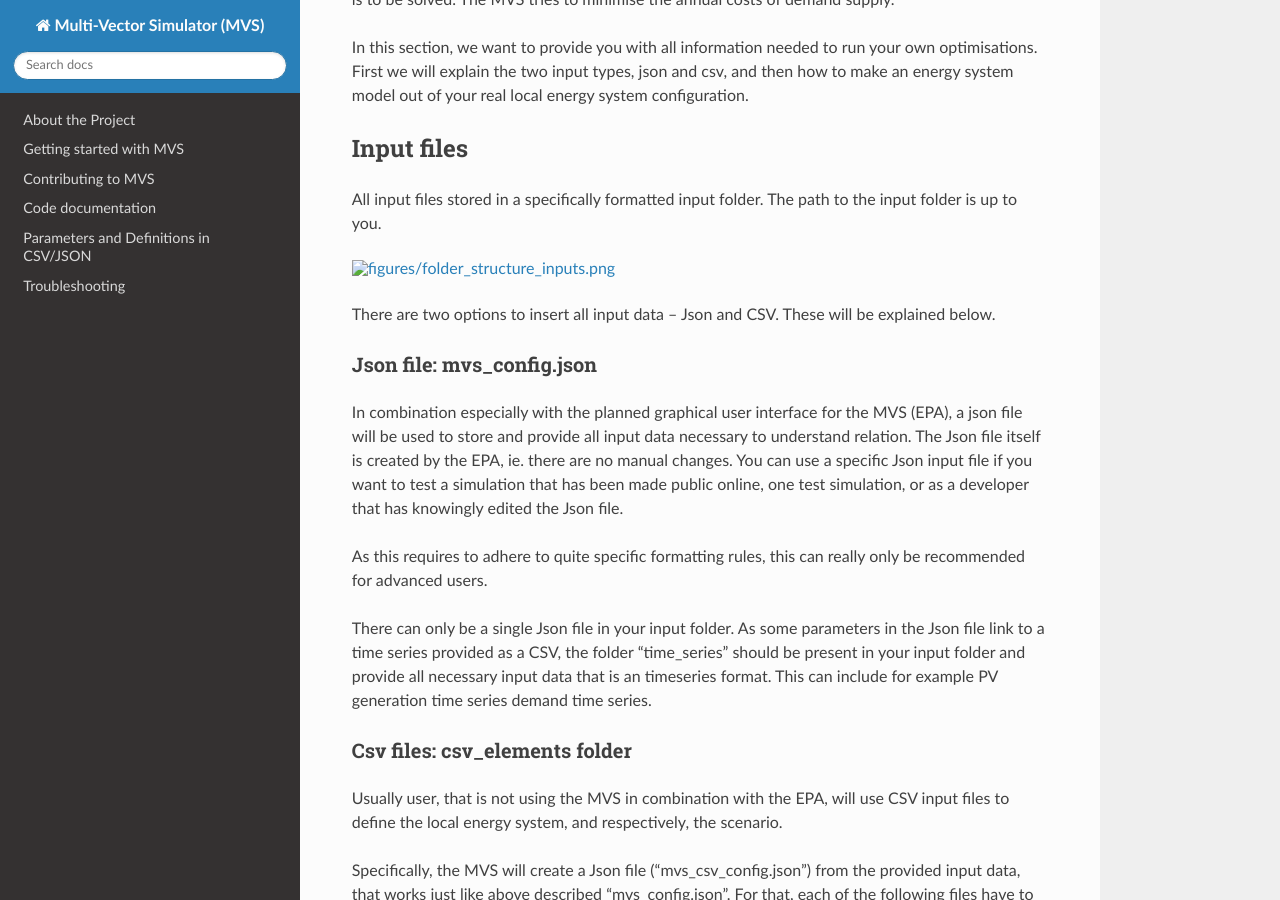
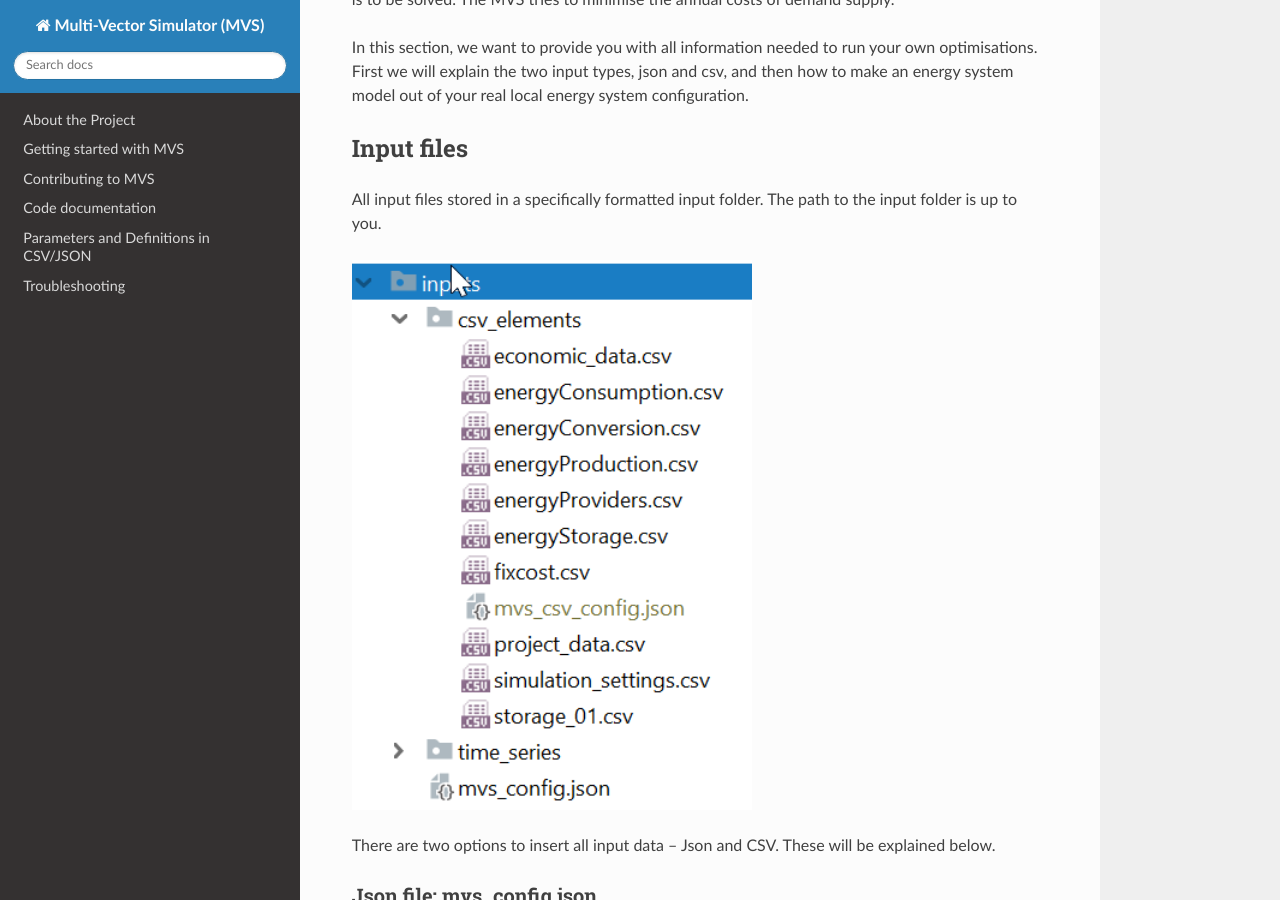
Before and after one commit to rl-institut/multi-vector-simulator, a Sphinx documentation site: the page built from docs/simulating_with_the_mvs.rst, in a window 1280 px wide and 900 px high, scrolled down 316 px. Built offline with Sphinx 7.4.7 and the Read the Docs theme 2.0.0, drawn with Linux system fonts in a browser that asks for light colours.

Commit message:
Update path to image

```diff
--- a/docs/simulating_with_the_mvs.rst
+++ b/docs/simulating_with_the_mvs.rst
@@ -11,7 +11,7 @@ Input files
 
 All input files stored in a specifically formatted input folder. The path to the input folder is up to you.
 
-.. image:: /figures/folder_structure_inputs.png
+.. image:: images/folder_structure_inputs.png
  :width: 400
 
 There are two options to insert all input data – Json and CSV. These will be explained below.
```
